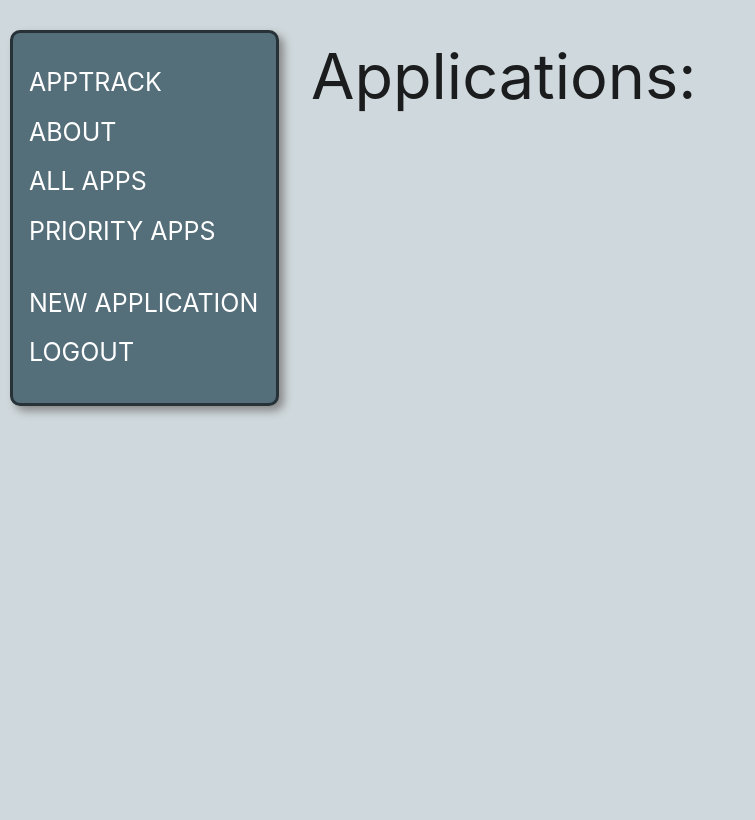
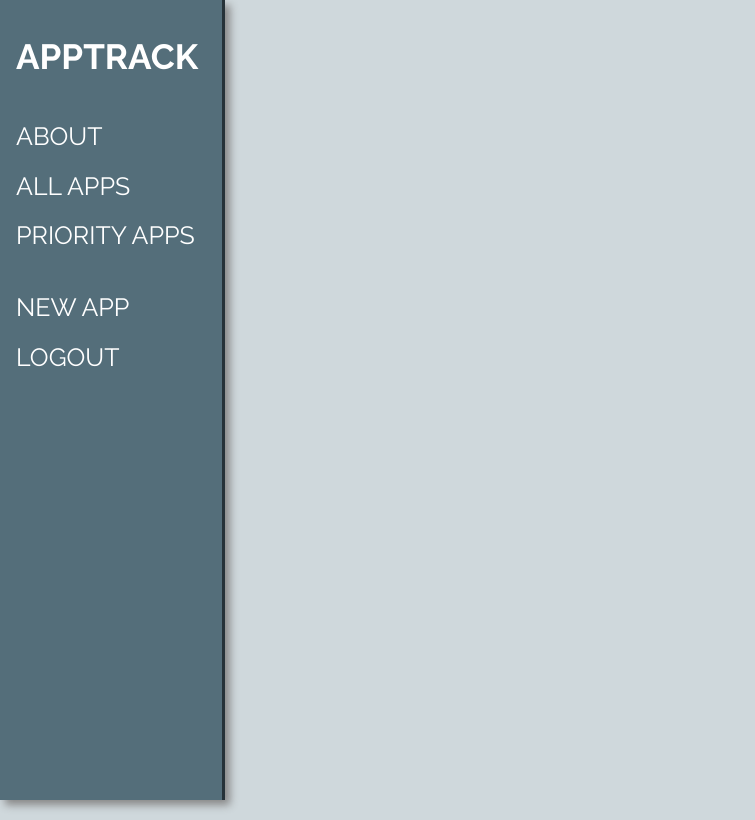
Before and after one commit to CoryMetcalf96/apptrack, a Django app: page /applications/ in a window 1280 px wide. Shown: the whole page, without its empty margins (0-755 px from the left). Before the commit the page ends 415 px from the top, so only its background shows below. Run offline with Django 4.2, Linux system fonts and the light colour scheme; the visitor is signed in with stand-in values (Sample User, id 1); data that the repository does not hold is empty.

Commit message:
Added final CSS to navigation bar and index page

```diff
--- a/main_app/static/css/style.css
+++ b/main_app/static/css/style.css
@@ -15,29 +15,30 @@ html {
     background-color: #cfd8dc;
 }
 
+* {
+    font-family: 'Raleway', sans-serif;
+}
+
 /* NAVIGATION BAR */
 header {
-    /* height: 100%; */
-    width: auto;
+    height: 100%;
+    width: 225px;
     position: fixed;
     z-index: 1;
     top: 0;
     left: 0;
     overflow-x: hidden;
-    margin-top: 30px;
-    margin-left: 10px;
     padding-top: 10px;
     padding-bottom: 10px;
     padding-right: 10px;
     background-color: #546e7a;
-    border: solid;
+    border-right: solid;
     border-color: #263238;
     border-width: 3px;
-    border-radius: 10px;
     box-shadow: 5px 5px 8px #888888;
+    font: 'Raleway';
 }
 
-/* NAVIGATION BAR LINKS */
 header a {
     padding: 6px 8px 6px 16px;
     text-decoration: none;
@@ -46,12 +47,45 @@ header a {
     display: block;
 }
 
+.navigation-apptrack{
+    font-weight: 700;
+    font-size: 35px;
+}
+
 /* MAIN BODY */
 body {
-    display: flex;
     min-height: 100vh;
-    flex-direction: column;
-    margin-left: 140px;
+    margin-left: 225px;
+}
+
+
+/* APPLICATION INDEX PAGE */
+/* .application-header {
+    font-weight: 700;
+} */
+
+.application-index {
+    width: auto;
+    display: grid;
+    grid-template-columns: auto auto auto;
+    margin-top: 20px;
+}
+
+#application-card {
+    margin: 10px;
+    box-shadow: 3px 3px 8px #888888;
+}
+
+#application-card-title {
+    font-style: italic;
+}
+
+#priority-card {
+    margin: 10px;
+    box-shadow: 3px 3px 8px #888888;
+    border: solid;
+    border-width: 4px;
+    border-color: #4fc3f7;
 }
 
 
--- a/main_app/templates/applications/index.html
+++ b/main_app/templates/applications/index.html
@@ -1,17 +1,32 @@
 {% extends 'base.html' %} {% block content %}
 
-<h1>Applications:</h1>
-
-{% for app in applications %}
-    <div class="card">
+<!-- <h2 class="application-header">All Applications:</h2> -->
+<div class="application-index">
+    {% for app in applications %}
+    {% if app.status_set.last.get_is_priority_display != 'Priority' %}
+    <div class="card" id="application-card">
         <div class="card-content">
-            <a href="{% url 'applications_detail' app.id %}"><span class="card-title">{{ app.company_name }}:</span></a>
+            <a href="{% url 'applications_detail' app.id %}"><span class="card-title" id="application-card-title">{{app.company_name }}:</span></a>
             <hr>
-            <p>Application Date: {{ app.date_applied }}</p>
-            <p>Company Website: <a href="{{ app.company_website }}">{{app.company_website}}</a></p>
-            <p>Application Link: <a href="{{ app.application_link }}">{{ app.application_link}}</a></p>
+            <p><strong>Apply Date: </strong> {{ app.date_applied }}</p>
+            <p><strong>App Status: </strong>{{ app.status_set.last.get_application_status_display }}</p>
+            <p><a href="{{ app.company_website }}">Company Website</a></p>
+            <p><a href="{{ app.application_link }}">Application Link</a></p>
         </div>
     </div>
-{% endfor %}
+    {% else %}
+    <div class="card" id="priority-card">
+        <div class="card-content">
+            <a href="{% url 'applications_detail' app.id %}"><span class="card-title" id="application-card-title">{{app.company_name }}:</span></a>
+            <hr>
+            <p><strong>Apply Date: </strong> {{ app.date_applied }}</p>
+            <p><strong>App Status: </strong>{{ app.status_set.last.get_application_status_display }}</p>
+            <p><a href="{{ app.company_website }}">Company Website</a></p>
+            <p><a href="{{ app.application_link }}">Application Link</a></p>
+        </div>
+    </div>
+    {% endif %}
+    {% endfor %}
+</div>
 
 {% endblock %}
--- a/main_app/templates/base.html
+++ b/main_app/templates/base.html
@@ -7,22 +7,29 @@
     <meta charset="UTF-8">
     <meta http-equiv="X-UA-Compatible" content="IE=edge">
     <meta name="viewport" content="width=device-width, initial-scale=1.0">
+    <link rel="preconnect" href="https://fonts.googleapis.com">
+    <link rel="preconnect" href="https://fonts.gstatic.com" crossorigin>
+    <link
+        href="https://fonts.googleapis.com/css2?family=Montserrat:ital,wght@0,100;0,200;0,300;0,500;0,600;0,700;0,800;0,900;1,100;1,200;1,300;1,400;1,500;1,600;1,700;1,800;1,900&family=Raleway:ital,wght@0,400;0,500;0,600;0,700;0,900;1,400;1,600;1,900&display=swap"
+        rel="stylesheet">
     <link rel="stylesheet" href="https://cdnjs.cloudflare.com/ajax/libs/materialize/1.0.0/css/materialize.min.css" />
     <link rel="stylesheet" type="text/css" href="{% static 'css/style.css' %}" />
     <script src="https://cdnjs.cloudflare.com/ajax/libs/materialize/1.0.0/js/materialize.min.js"></script>
     <title>AppTrack</title>
 </head>
+
 <body>
     <header>
         <div>
             <ul>
-                    <li><a href="/" >APPTRACK</a></li>
+                <li><a href="/" class="navigation-apptrack">APPTRACK</a></li>
+                <br>
                 <li><a href="/about">ABOUT</a></li>
                 {% if user.is_authenticated %}
                 <li><a href="{% url 'applications_index' %}">ALL APPS</a></li>
                 <li><a href="#">PRIORITY APPS</a></li>
                 <br>
-                    <li><a href="{% url 'applications_create' %}">NEW APPLICATION</a></li>
+                <li><a href="{% url 'applications_create' %}">NEW APP</a></li>
                 <li><a href="{% url 'logout' %}">LOGOUT</a></li>
                 {% else %}
                 <li><a href="{% url 'login' %}">LOGIN</a></li>
--- a/main_app/views.py
+++ b/main_app/views.py
@@ -55,7 +55,7 @@ def applications_detail(request, application_id):
 # APPLICATION CREATE CLASS-BASED-VIEW
 class ApplicationsCreate(LoginRequiredMixin, CreateView):
     model = Application
-    fields = '__all__'
+    fields = ['company_name', 'date_applied', 'company_website', 'company_summary', 'application_link', 'notes']
 
     # ASSIGN APPLICATION TO THE LOGGED IN USER
     def form_valid(self, form):
```
Lines whose indentation alone changed are shown as unchanged.
